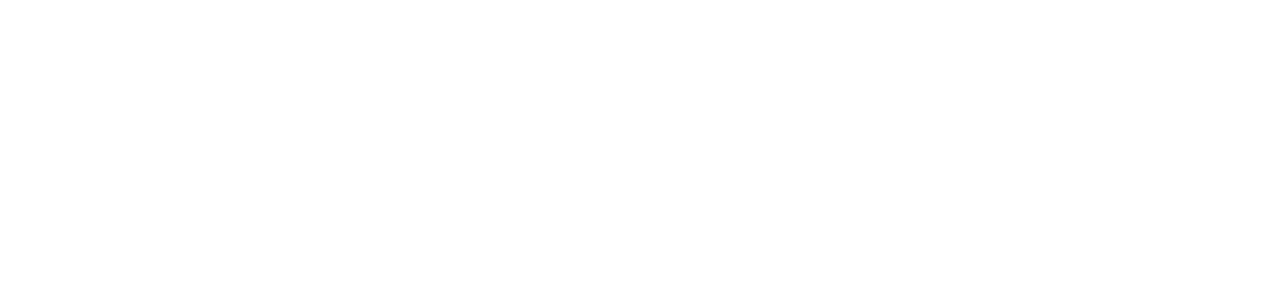
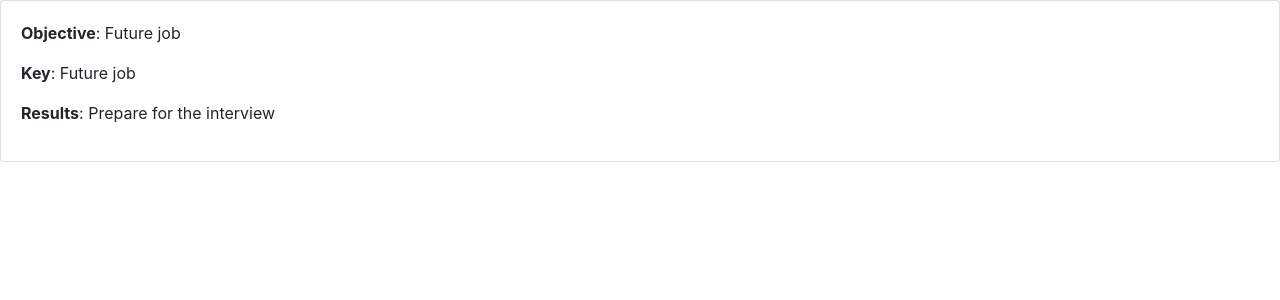
Before and after one commit to Nikola-xiii/goals-manager, a React (Create React App) app: page /goal/list in a window 1280 px wide. Shown: the top 300 px of the page. Built offline with nearby package versions, Linux system fonts and the light colour scheme.

Commit message:
#3: Created list item component and goal list container

```diff
--- a/src/features/goal/goal-form/goal-form.tsx
+++ b/src/features/goal/goal-form/goal-form.tsx
@@ -73,7 +73,10 @@
                 What is the result to measure this goal?
               </Form.Text>
             </Form.Group>
-            <Button variant="primary" type="button" onClick={(event) => this.props.createGoal(this.state)}>
+            <Button variant="primary"
+                    type="button"
+                    onClick={(event) => this.props.createGoal(this.state)}
+            >
               Add Goal
             </Button>
           </Form>
--- /dev/null
+++ b/src/features/goal/goal-list-item/goal-list-item.tsx
@@ -0,0 +1,16 @@
+import {Card} from "react-bootstrap";
+import * as React from "react";
+
+const GoalListItem = () => {
+  return (
+    <Card>
+      <Card.Body>
+        <p><strong>Objective</strong>: Future job</p>
+        <p><strong>Key</strong>: Future job</p>
+        <p><strong>Results</strong>: Prepare for the interview</p>
+      </Card.Body>
+    </Card>
+  )
+}
+
+export default GoalListItem;
--- /dev/null
+++ b/src/features/goal/goal-list/goal-list.tsx
@@ -0,0 +1,12 @@
+import React from 'react';
+import GoalListItem from "../goal-list-item/goal-list-item";
+
+class GoalList extends React.Component<any, any>{
+  render() {
+    return (
+      <GoalListItem></GoalListItem>
+    );
+  }
+}
+
+export default GoalList;
--- a/src/features/goal/new-goal/new-goal.tsx
+++ b/src/features/goal/new-goal/new-goal.tsx
@@ -1,5 +1,4 @@
 import GoalForm from "../goal-form/goal-form";
-import React from "react";
 import {
   createGoalForm,
   initGoalForm,
--- a/src/routes/routers.tsx
+++ b/src/routes/routers.tsx
@@ -1,16 +1,16 @@
 import { Route, Switch, Redirect } from 'react-router-dom';
 import React from 'react';
-import App from "../App";
 import NewGoal from "../features/goal/new-goal/new-goal";
+import GoalList from "../features/goal/goal-list/goal-list";
 
 export const Routes = () => {
   return (
     <div>
       <Switch>
-        <Route exact path="/List" component={App}/>
-        <Route exact path="/Goal" component={NewGoal}/>
+        <Route exact path="/goal" component={NewGoal}/>
+        <Route exact path="/goal/list" component={GoalList}/>
         <Route exact path="/">
-          <Redirect to="/List"/>
+          <Redirect to="/goal"/>
         </Route>
       </Switch>
     </div>
```
Also changed, not shown: src/features/goal/goal-list-item/goal-list-item.scss (added), src/features/goal/goal-list/goal-list.scss (added).
